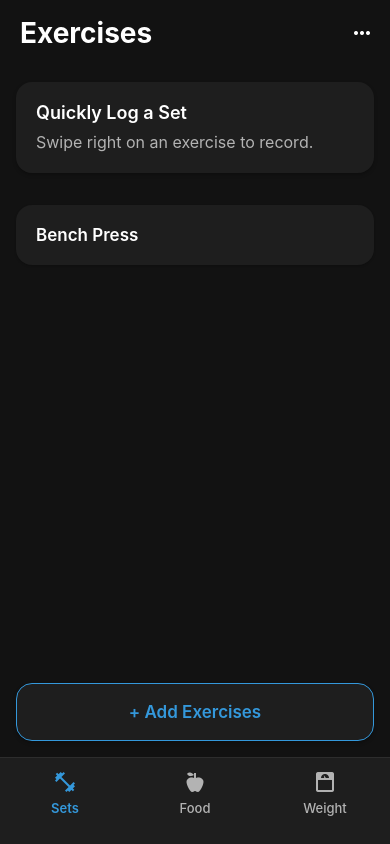
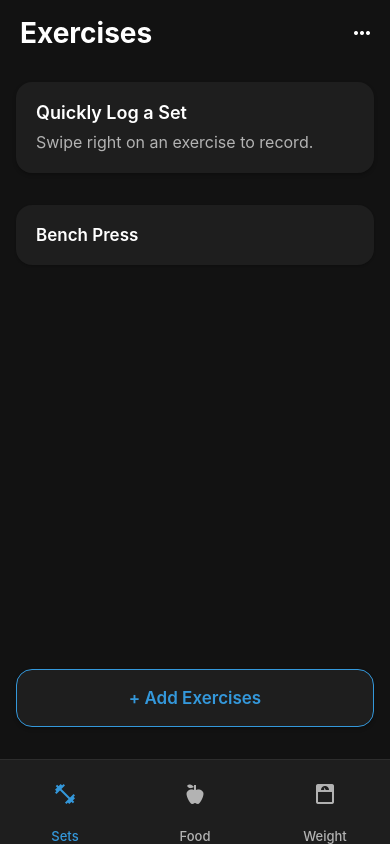
Before and after one commit to 1tzkaos/Workout-App, a React Native app: screen /Home in a window 390 px wide. Built offline with nearby package versions, Linux system fonts and the light colour scheme.

Commit message:
working dev

```diff
--- a/App.js
+++ b/App.js
@@ -2,7 +2,11 @@
 import React from "react";
 import { NavigationContainer } from "@react-navigation/native";
 import { createNativeStackNavigator } from "@react-navigation/native-stack";
+import { createBottomTabNavigator } from "@react-navigation/bottom-tabs";
 import { SafeAreaProvider } from "react-native-safe-area-context";
+import { MaterialCommunityIcons } from "@expo/vector-icons";
+import { View, Text } from "react-native";
+
 import HomeScreen from "./screens/HomeScreen";
 import ExerciseDetailScreen from "./screens/ExerciseDetailScreen";
 import AddSetScreen from "./screens/AddSetScreen";
@@ -11,26 +15,19 @@ import AddExerciseScreen from "./screens/AddExerciseScreen";
 import FoodScreen from "./screens/FoodScreen";
 
 const Stack = createNativeStackNavigator();
+const Tab = createBottomTabNavigator();
 
-export default function App() {
+// Stack navigator for the Sets tab
+function SetsStack() {
   return (
-    <SafeAreaProvider>
-      <NavigationContainer>
     <Stack.Navigator
       screenOptions={{
         headerShown: false,
         contentStyle: { backgroundColor: "#000000" },
-            gestureEnabled: true,
-            gestureDirection: "horizontal",
-            animation: "slide_from_right",
       }}
     >
       <Stack.Screen name="Home" component={HomeScreen} />
-          <Stack.Screen name="Food" component={FoodScreen} />
-          <Stack.Screen
-            name="ExerciseDetail"
-            component={ExerciseDetailScreen}
-          />
+      <Stack.Screen name="ExerciseDetail" component={ExerciseDetailScreen} />
       <Stack.Screen name="AddSet" component={AddSetScreen} />
       <Stack.Screen name="Analytics" component={AnalyticsScreen} />
       <Stack.Screen
@@ -42,6 +39,96 @@ export default function App() {
         }}
       />
     </Stack.Navigator>
+  );
+}
+
+// Placeholder Weight Screen
+function WeightScreen() {
+  return (
+    <View
+      style={{
+        flex: 1,
+        justifyContent: "center",
+        alignItems: "center",
+        backgroundColor: "#121212",
+      }}
+    >
+      <MaterialCommunityIcons name="scale-bathroom" size={48} color="#3498db" />
+      <Text
+        style={{
+          color: "#FFFFFF",
+          fontSize: 20,
+          fontWeight: "bold",
+          marginTop: 16,
+        }}
+      >
+        Weight tracking coming soon
+      </Text>
+    </View>
+  );
+}
+
+export default function App() {
+  return (
+    <SafeAreaProvider>
+      <NavigationContainer>
+        <Tab.Navigator
+          screenOptions={{
+            headerShown: false,
+            tabBarStyle: {
+              backgroundColor: "#1E1E1E",
+              borderTopColor: "#2D2D2D",
+              borderTopWidth: 1,
+              height: 85,
+            },
+            tabBarActiveTintColor: "#3498db",
+            tabBarInactiveTintColor: "#B3B3B3",
+            tabBarLabelStyle: {
+              fontSize: 13,
+              fontWeight: "500",
+            },
+          }}
+        >
+          <Tab.Screen
+            name="Sets"
+            component={SetsStack}
+            options={{
+              tabBarIcon: ({ color, size }) => (
+                <MaterialCommunityIcons
+                  name="dumbbell"
+                  color={color}
+                  size={24}
+                />
+              ),
+            }}
+          />
+          <Tab.Screen
+            name="Food"
+            component={FoodScreen}
+            options={{
+              tabBarIcon: ({ color, size }) => (
+                <MaterialCommunityIcons
+                  name="food-apple"
+                  color={color}
+                  size={24}
+                />
+              ),
+            }}
+          />
+          <Tab.Screen
+            name="Weight"
+            component={WeightScreen}
+            options={{
+              tabBarIcon: ({ color, size }) => (
+                <MaterialCommunityIcons
+                  name="scale-bathroom"
+                  color={color}
+                  size={24}
+                />
+              ),
+            }}
+          />
+        </Tab.Navigator>
       </NavigationContainer>
     </SafeAreaProvider>
   );
--- a/package.json
+++ b/package.json
@@ -12,7 +12,9 @@
   "dependencies": {
     "@expo/metro-runtime": "~4.0.0",
     "@react-native-async-storage/async-storage": "^2.1.0",
-    "@react-navigation/bottom-tabs": "^6.5.11",
+    "@react-native-community/viewpager": "^5.0.11",
+    "@react-navigation/bottom-tabs": "^6.6.1",
+    "@react-navigation/material-top-tabs": "^6.6.14",
     "@react-navigation/native": "^6.1.9",
     "@react-navigation/native-stack": "^6.9.17",
     "expo": "~52.0.23",
@@ -25,10 +27,12 @@
     "react-native": "0.76.5",
     "react-native-chart-kit": "^6.12.0",
     "react-native-gesture-handler": "^2.21.2",
+    "react-native-pager-view": "^6.6.1",
     "react-native-paper": "^5.12.5",
     "react-native-safe-area-context": "^5.0.0",
     "react-native-screens": "^4.4.0",
     "react-native-svg": "^15.10.1",
+    "react-native-tab-view": "^3.5.2",
     "react-native-web": "~0.19.13"
   },
   "devDependencies": {
--- a/screens/HomeScreen.js
+++ b/screens/HomeScreen.js
@@ -199,32 +199,6 @@ export default function HomeScreen({ navigation }) {
           </TouchableOpacity>
         </View>
       </View>
-
-      {/* Bottom Tab Bar */}
-      <View style={styles.tabBar}>
-        <TouchableOpacity
-          style={styles.tabItem}
-          onPress={() => navigation.navigate("Home")}
-        >
-          <MaterialCommunityIcons name="dumbbell" size={24} color="#3498db" />
-          <Text style={[styles.tabText, styles.tabTextActive]}>Sets</Text>
-        </TouchableOpacity>
-        <TouchableOpacity
-          style={styles.tabItem}
-          onPress={() => navigation.navigate("Food")}
-        >
-          <MaterialCommunityIcons name="food-apple" size={24} color="#B3B3B3" />
-          <Text style={styles.tabText}>Food</Text>
-        </TouchableOpacity>
-        <TouchableOpacity style={styles.tabItem}>
-          <MaterialCommunityIcons
-            name="scale-bathroom"
-            size={24}
-            color="#B3B3B3"
-          />
-          <Text style={styles.tabText}>Weight</Text>
-        </TouchableOpacity>
-      </View>
     </View>
   );
 }
@@ -279,7 +253,7 @@ const styles = StyleSheet.create({
   },
   mainContainer: {
     flex: 1,
-    marginBottom: 0,
+    marginBottom: 16, // Add bottom margin to account for tab bar
   },
   listContainer: {
     flex: 1,
@@ -339,30 +313,4 @@ const styles = StyleSheet.create({
     fontSize: 17,
     fontWeight: "600",
   },
-  tabBar: {
-    flexDirection: "row",
-    backgroundColor: "#1E1E1E",
-    paddingTop: 12,
-    paddingBottom: 28,
-    borderTopWidth: 1,
-    borderTopColor: "#2D2D2D",
-    justifyContent: "space-around",
-  },
-  tabItem: {
-    minWidth: 80,
-    alignItems: "center",
-    justifyContent: "center",
-    paddingHorizontal: 12,
-  },
-  tabText: {
-    color: "#B3B3B3",
-    fontSize: 13,
-    fontWeight: "500",
-    marginTop: 6,
-    textAlign: "center",
-  },
-  tabTextActive: {
-    color: "#3498db",
-    fontWeight: "600",
-  },
 });
```
Also changed, not shown: 3 other files (tests, documents, lock files or other folders). Lines whose indentation alone changed are shown as unchanged.
